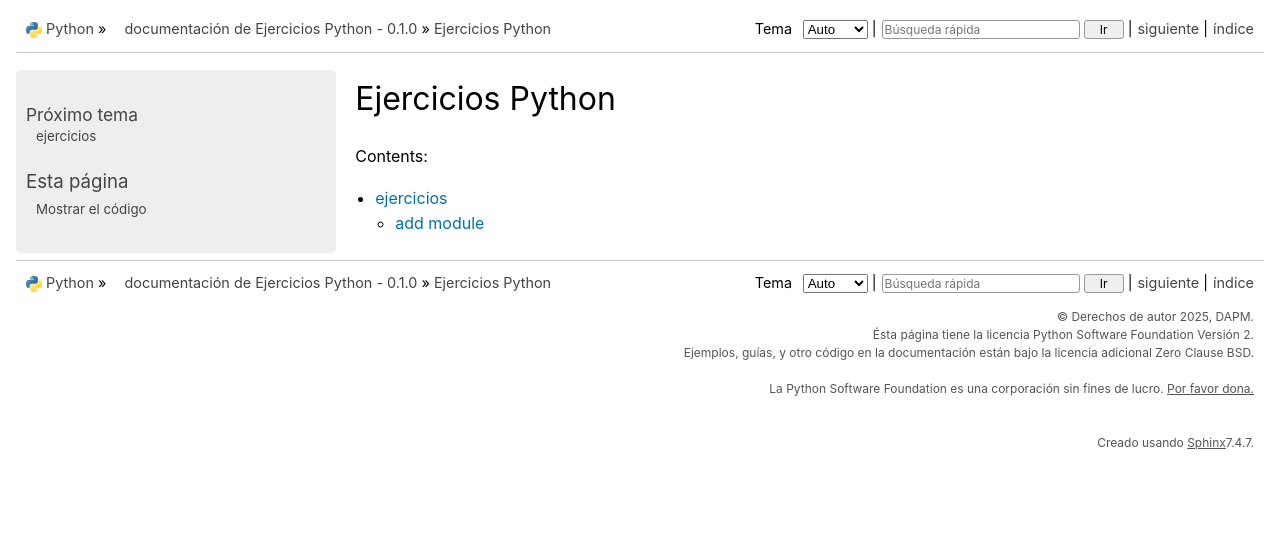
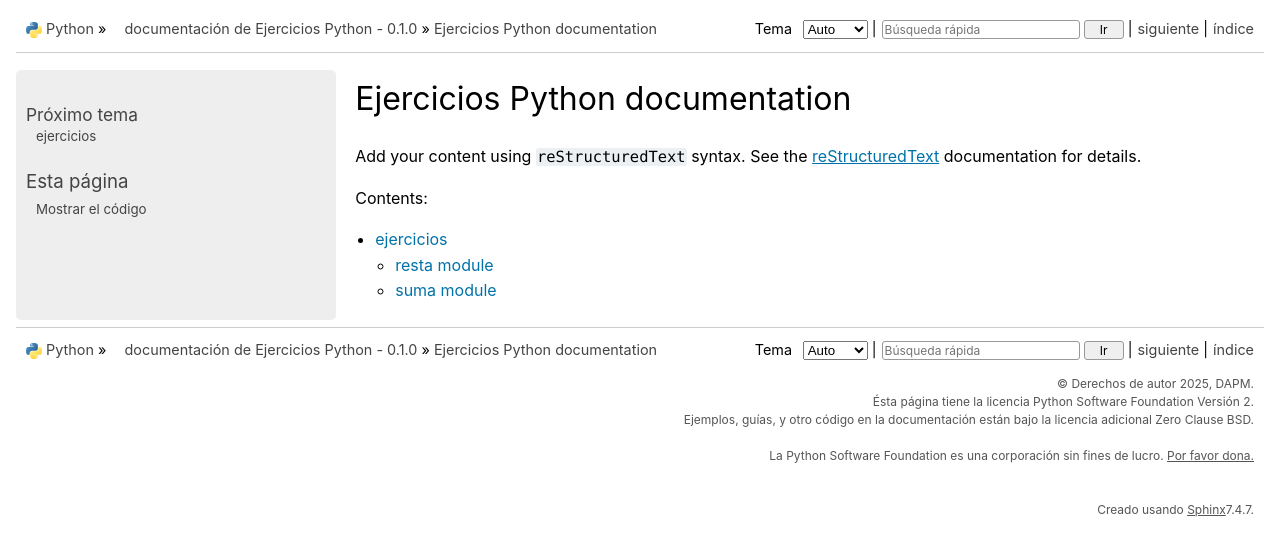
Before and after one commit to diegoperezm/Ejercicios-Python, a Sphinx documentation site: the page built from docs/source/index.rst, in a window 1280 px wide. Shown: the top 556 px of the page. Built offline with Sphinx 7.4.7, drawn with Linux system fonts in a browser that asks for light colours.

Commit message:
Modificar ejemplos

```diff
--- a/docs/source/index.rst
+++ b/docs/source/index.rst
@@ -1,10 +1,15 @@
 .. Ejercicios Python documentation master file, created by
-   sphinx-quickstart on Sat Mar 15 13:05:52 2025.
+   sphinx-quickstart on Sat Mar 15 13:25:48 2025.
    You can adapt this file completely to your liking, but it should at least
    contain the root `toctree` directive.
 
-Ejercicios Python
-=================
+Ejercicios Python documentation
+===============================
+
+Add your content using ``reStructuredText`` syntax. See the
+`reStructuredText <https://www.sphinx-doc.org/en/master/usage/restructuredtext/index.html>`_
+documentation for details.
+
 
 .. toctree::
    :maxdepth: 2
--- a/docs/source/modules.rst
+++ b/docs/source/modules.rst
@@ -4,4 +4,5 @@
 .. toctree::
    :maxdepth: 4
 
-   add
+   resta
+   suma
--- a/docs/source/add.rst
+++ b/docs/source/suma.rst
@@ -1,7 +1,7 @@
-add module
-==========
+suma module
+===========
 
-.. automodule:: add
+.. automodule:: suma
    :members:
    :show-inheritance:
    :undoc-members:
```
Also changed, not shown: docs/source/resta.rst (added, +7 -0 lines).
